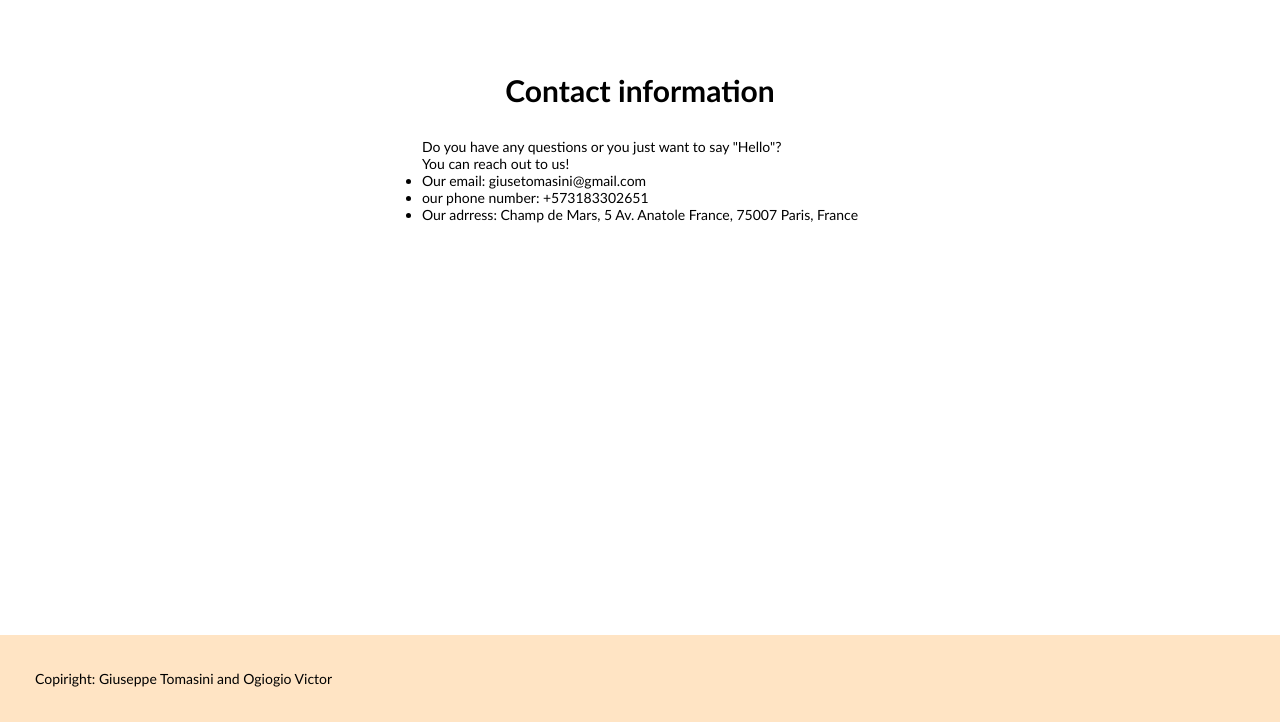
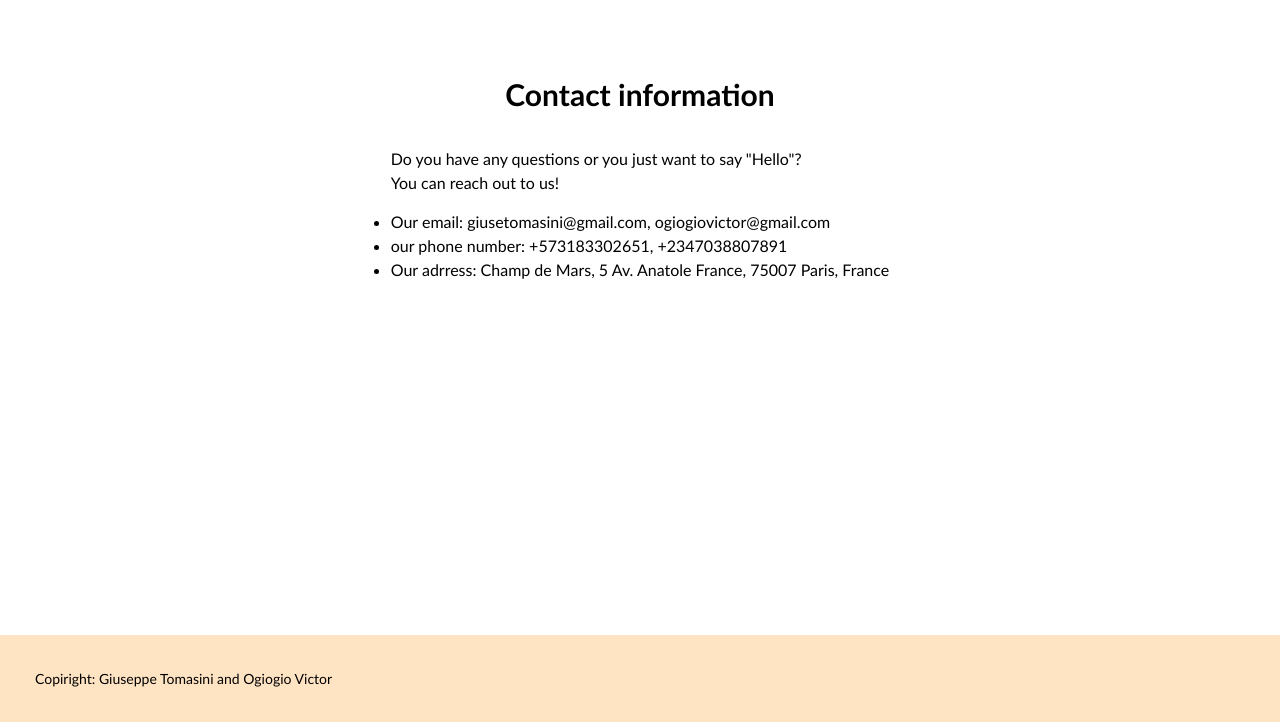
Before and after one commit to GiuseppeTG/Awesome-Books, a website: page index.html in a window 1280 px wide. Both pictures are taken after a click on the link "Contact". Shown: the part 78-800 px from the top of the page. Drawn offline with Linux system fonts and the light colour scheme.

Commit message:
adjusted the styles for contact page

```diff
--- a/index.html
+++ b/index.html
@@ -66,10 +66,10 @@
         <p>Do you have any questions or you just want to say "Hello"?<br>You can reach out to us!</p>
         <ul>
           <li>
-            Our email: giusetomasini@gmail.com
+            Our email: giusetomasini@gmail.com, ogiogiovictor@gmail.com
           </li>
           <li>
-            our phone number: +573183302651
+            our phone number: +573183302651, +2347038807891
           </li>
           <li>
             Our adrress: Champ de Mars, 5 Av. Anatole France, 75007 Paris, France
--- a/styles.css
+++ b/styles.css
@@ -130,21 +130,22 @@ header {
   padding: 5px;
 }
 
-#contact {
+#contact-section {
   min-width: 300px;
   max-width: 60%;
   margin: auto;
   font-size: 16px;
   line-height: 1.5;
+  padding: 0 10px;
 }
 
-#contact ul {
+#contact-section ul {
   margin-top: 15px;
   margin-bottom: 15px;
 }
 
 footer {
-  position: fixed;
+  position: absolute;
   bottom: 0;
   width: 100%;
   padding: 35px;
@@ -157,6 +158,10 @@ footer {
   display:none
 }
 
+#contact-section p{
+  margin-bottom: 15px;
+}
+
 section {
   width: fit-content;
   margin: auto;
```
